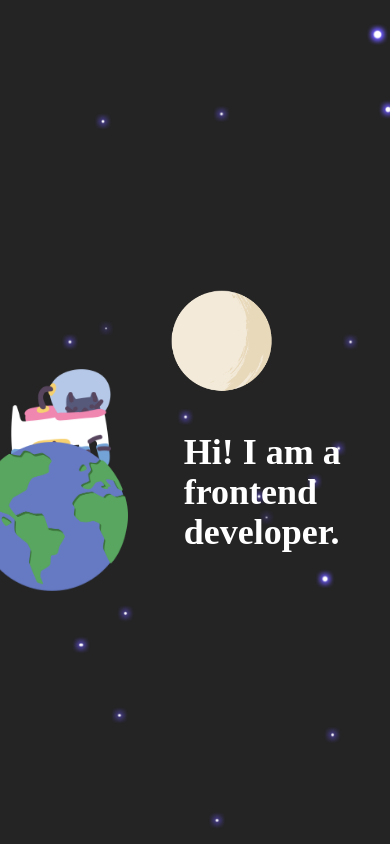
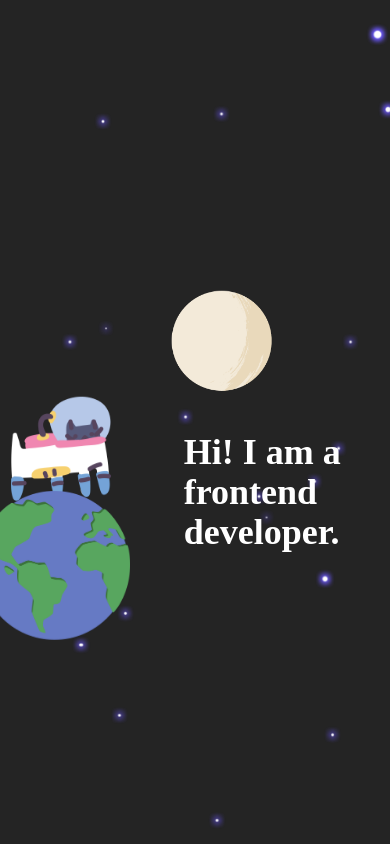
Before and after one commit to ElenaKhlebnikova/portfolio, a Next.js app: page / in a window 390 px wide. Shown: the top 844 px of the page. Built offline with nearby package versions, Linux system fonts and the light colour scheme; a web font is replaced by a local one.

Commit message:
fix: fixed positioning

```diff
--- a/src/app/(components)/footer-lg.tsx
+++ b/src/app/(components)/footer-lg.tsx
@@ -9,7 +9,7 @@ import Image from 'next/image'
 
 const FooterLg = () => {
     return (
-        <div className="mt-10">
+        <div>
             <div
                 style={{
                     backgroundImage: `url('/stars.png')`,
@@ -34,7 +34,7 @@ const FooterLg = () => {
                             height={100}
                         />
                     </Parallax>
-                    <Parallax translateX={['-350px', '1500px']} speed={1}>
+                    <Parallax translateX={['-350px', '1600px']} speed={1}>
                         <div className="flex flex-col ml-28 items-center  w-full text-xl">
                             <h3 className="flex justify-between items-center">
                                 Made with a lot of <FaHeart className="mx-1" />{' '}
--- a/src/app/(components)/main-section.tsx
+++ b/src/app/(components)/main-section.tsx
@@ -22,21 +22,21 @@ const MainSection = () => {
                 <Parallax
                     translateY={[
                         `${-scrollHeight}px`,
-                        `${scrollHeight + 200}px`,
+                        `${scrollHeight + 1000}px`,
                     ]}
                     speed={0.5}
                 >
                     <Image
-                        className="-z-50 lg:z-50"
+                        className="lg:z-50"
                         src="/cat-1.png"
                         alt="cat"
                         width={100}
                         height={100}
                     />
                 </Parallax>
-                <Parallax translateX={['150px', '-300px']} speed={1}>
+                <Parallax translateX={['120px', '-300px']} speed={1}>
                     <Image
-                        className="mt-20 -z-10"
+                        className="mt-44 -z-10"
                         src="/social-planet.png"
                         alt="planet-earth"
                         width={150}
```
